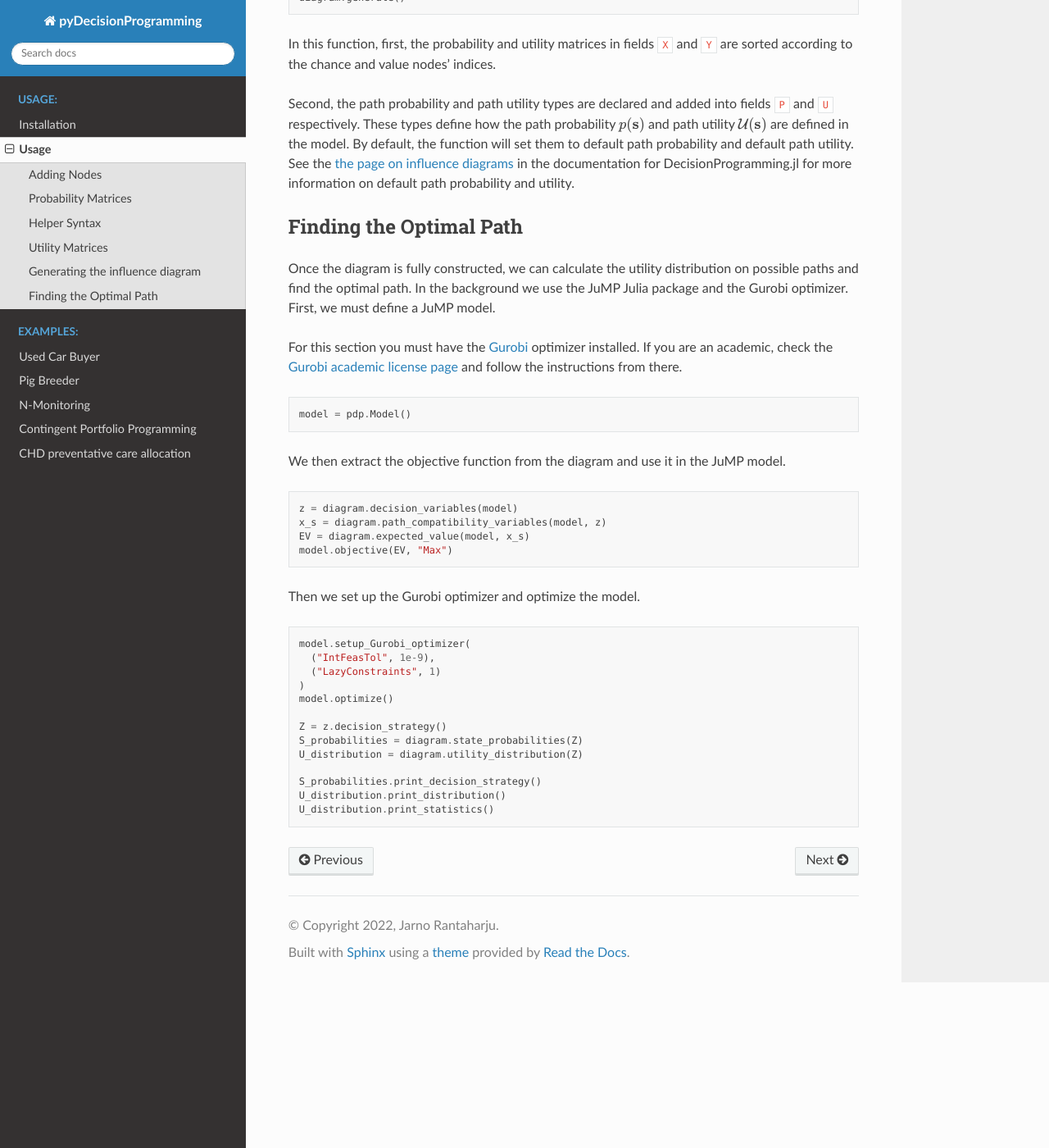
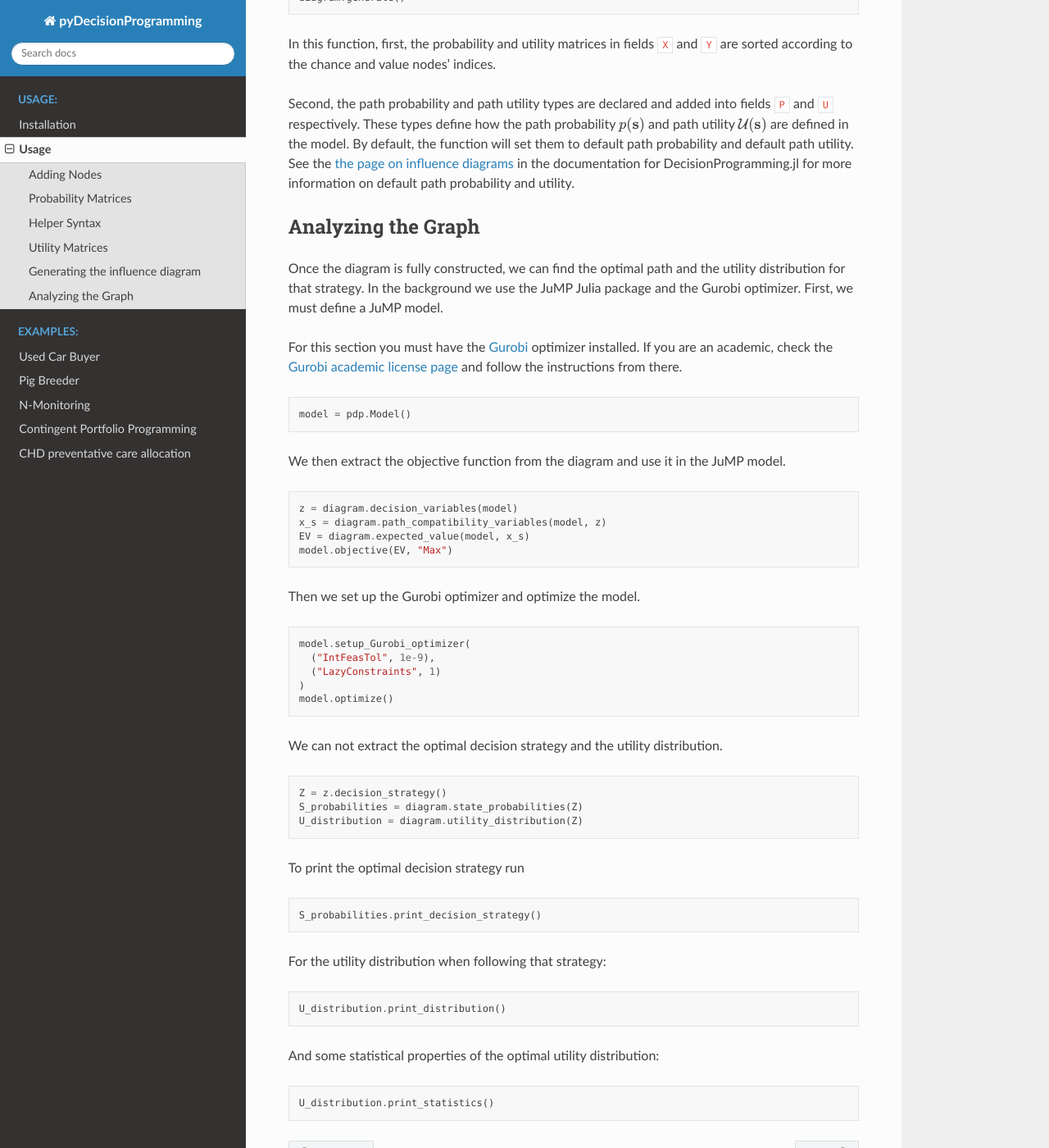
Before and after one commit to gamma-opt/pyDecisionProgramming, a Sphinx documentation site: the page built from docs/introduction.rst, in a window 1280 px wide and 1400 px high, scrolled down 6160 px. Shown: the whole window at 82% size. Built offline with Sphinx 7.4.7 and the Read the Docs theme 2.0.0, drawn with Linux system fonts in a browser that asks for light colours.

Commit message:
Add analysis functions to usage

```diff
--- a/docs/introduction.rst
+++ b/docs/introduction.rst
@@ -421,12 +421,12 @@ for more information on default path probability
 and utility.
 
 
-Finding the Optimal Path
+Analyzing the Graph
 ........................
 
 Once the diagram is fully constructed, we can
-calculate the utility distribution on possible
-paths and find the optimal path. In the background
+find the optimal path and the utility distribution
+for that strategy. In the background
 we use the JuMP Julia package and the Gurobi
 optimizer. First, we must define a JuMP model.
 
@@ -464,10 +464,31 @@ the model.
   )
   model.optimize()
 
+We can not extract the optimal decision strategy
+and the utility distribution.
+
+.. code-block:: Python
+
   Z = z.decision_strategy()
   S_probabilities = diagram.state_probabilities(Z)
   U_distribution = diagram.utility_distribution(Z)
 
+To print the optimal decision strategy run
+
+.. code-block:: Python
+
   S_probabilities.print_decision_strategy()
+
+For the utility distribution when following that
+strategy:
+
+.. code-block:: Python
+
   U_distribution.print_distribution()
+
+And some statistical properties of the optimal
+utility distribution:
+
+.. code-block:: Python
+
   U_distribution.print_statistics()
```
